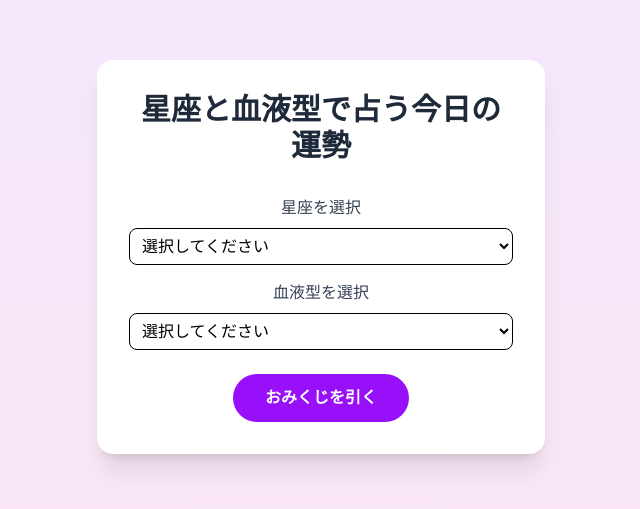
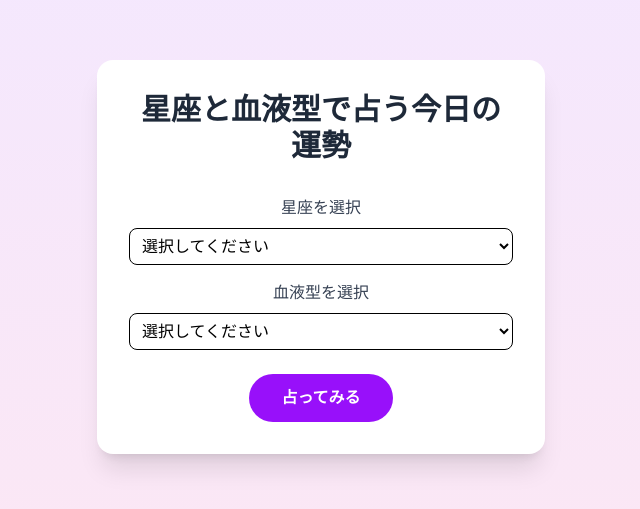
Before and after one commit to nakakei6439/omikuji, a Next.js app: page / in a window 1280 px wide. Shown: the part 143-652 px from the top of the page, without its empty margins (319-959 px from the left). Built offline with nearby package versions, Linux system fonts and the light colour scheme.

Commit message:
「おみくじを引く」を「占ってみる」に変更

```diff
--- a/app/page.tsx
+++ b/app/page.tsx
@@ -105,7 +105,7 @@ export default function Home() {
               onClick={drawFortune}
               className="bg-purple-600 hover:bg-purple-700 text-white font-bold py-3 px-8 rounded-full transition-all transform hover:scale-105"
             >
-              おみくじを引く
+              占ってみる
             </button>
           </div>
         ) : (
```
